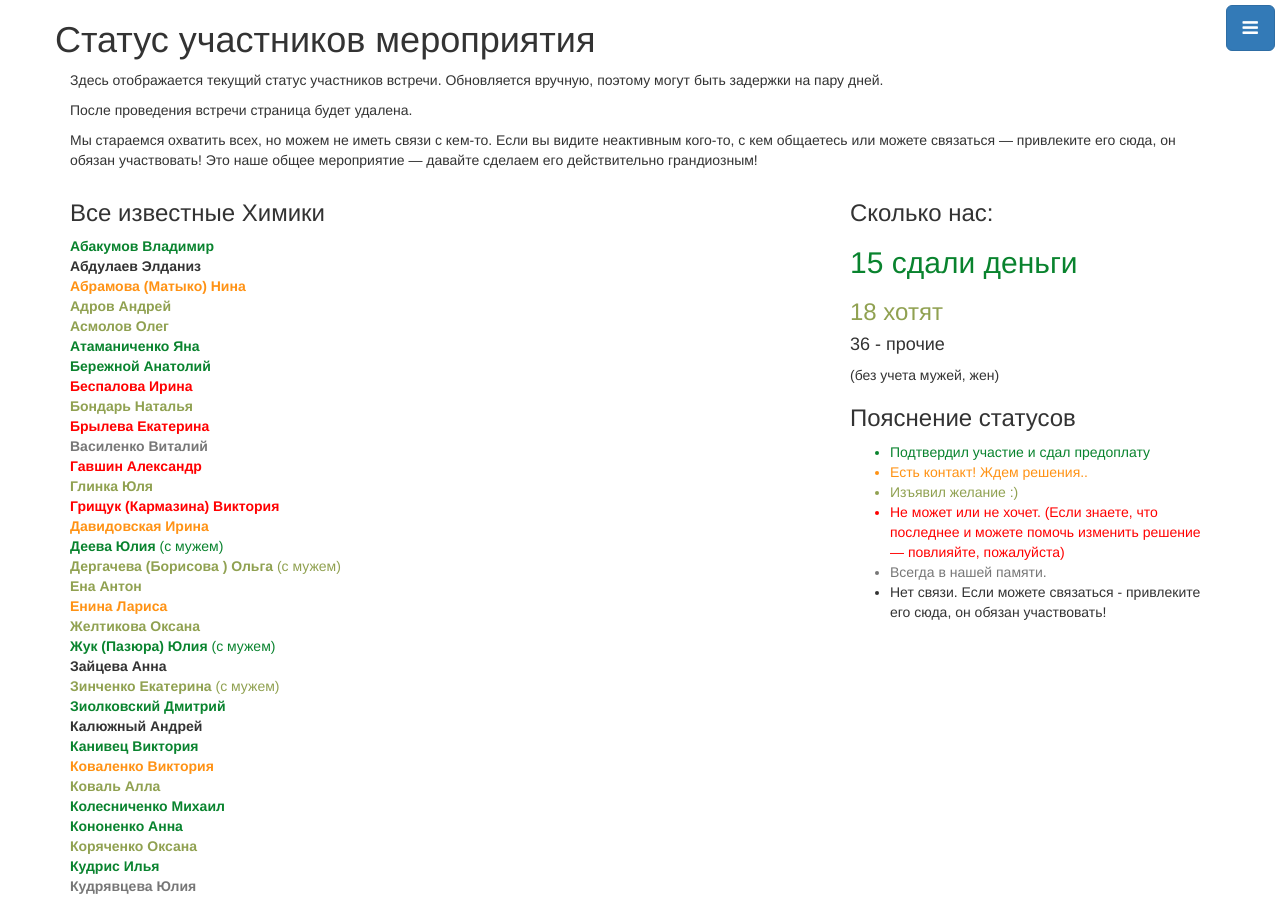
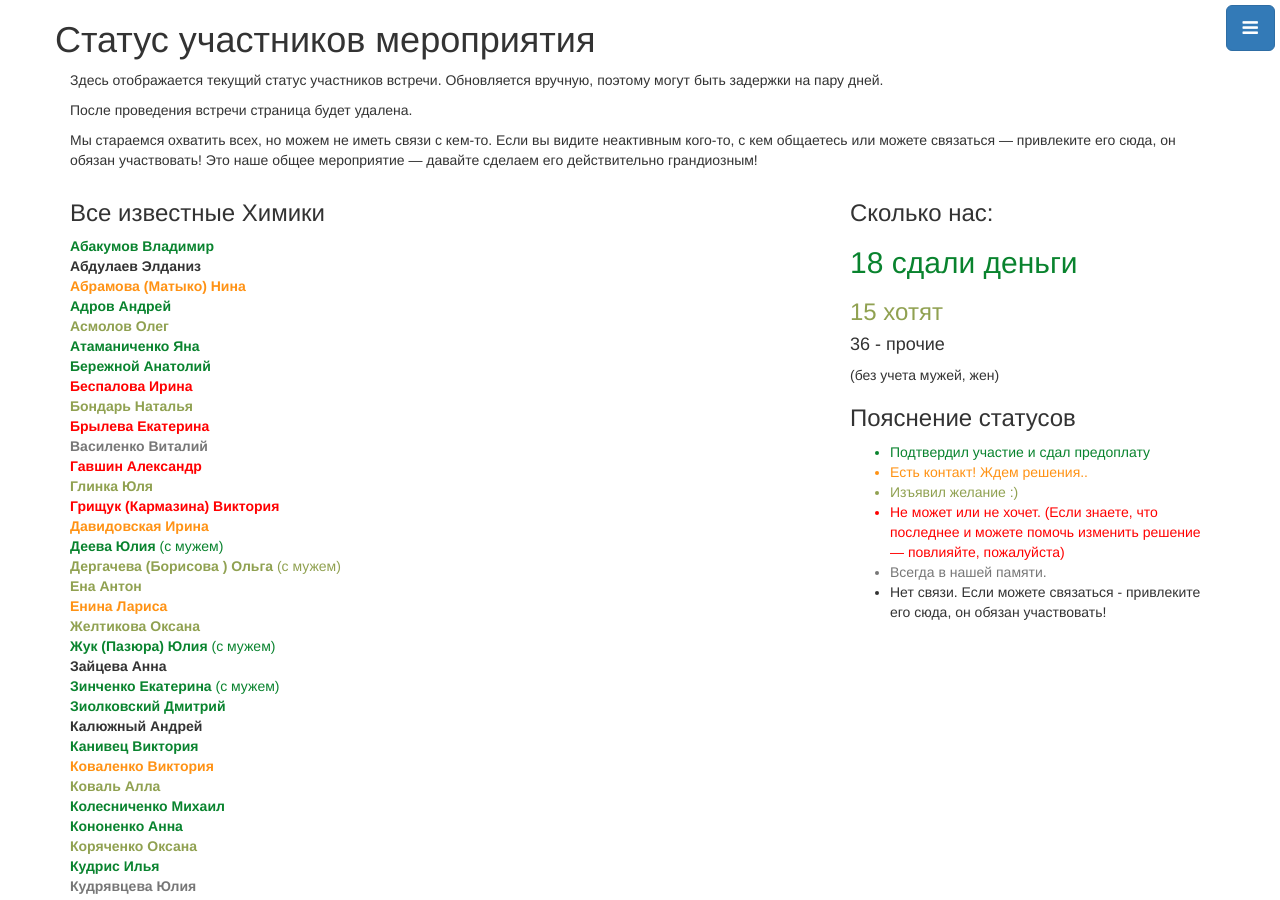
Before and after one commit to dmzio/chem1999, a Jekyll site: the page built from peoples.html, in a window 1280 px wide and 900 px high. Built offline with Jekyll 4.4.1, drawn with Linux system fonts in a browser that asks for light colours; nearby versions of some CDN libraries; Markdown is read by kramdown in place of the engine named in the settings; part of the change alters nothing that is shown.

```diff
--- a/_data/peoples.yml
+++ b/_data/peoples.yml
@@ -22,7 +22,7 @@
 - l_name:    Шкумат
   name:    Ася
   s_name:    Анатольевна
-  status: none ---
+  status: contacted
 - l_name:    Чернов
   name:    Павел
   status: dead
@@ -103,7 +103,7 @@
 - l_name:    Адров
   name:    Андрей
   s_name:    Александрович
-  status: wants
+  status: approved
 - l_name:    Канивец
   name:    Виктория
   s_name:    Борисовна
@@ -192,7 +192,7 @@
 - l_name:    Кулик
   name:    Евгения
   s_name:    Вячеславовна
-  status: contacted
+  status: declined
 - l_name:    Бережной
   name:    Анатолий
   s_name:    Юрьевич
@@ -200,7 +200,7 @@
 - l_name:    Зинченко
   name:    Екатерина
   s_name:    Николаевна
-  status: wants
+  status: approved
   remark: с мужем
 - l_name:    Пикалов
   name:    Алексей
@@ -213,7 +213,7 @@
 - l_name:    Стерлев
   name:    Сергей
   s_name:    Дмитриевич
-  status: wants
+  status: approved
 - l_name:    Шабадаш
   name:    Юлия
   s_name:    Витальевна
```
